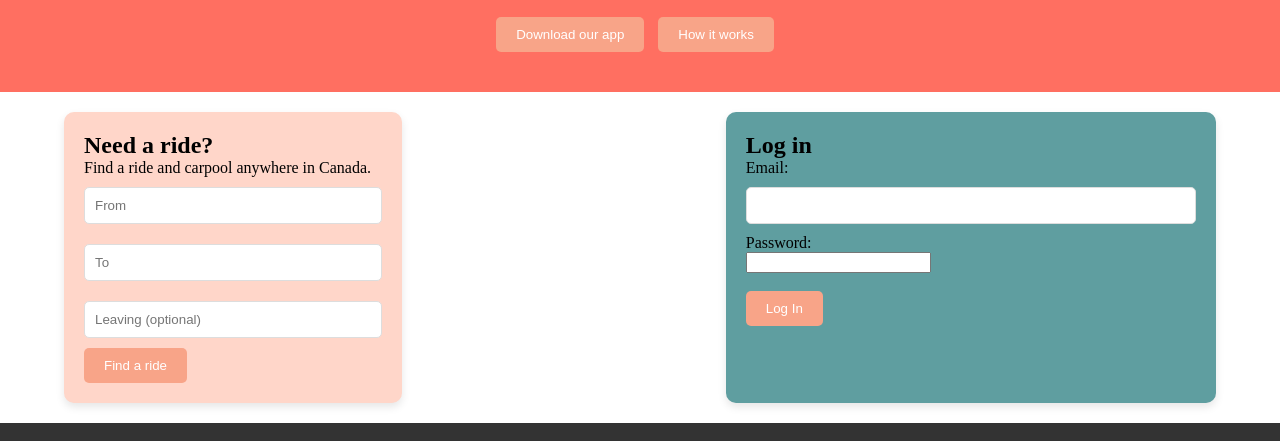
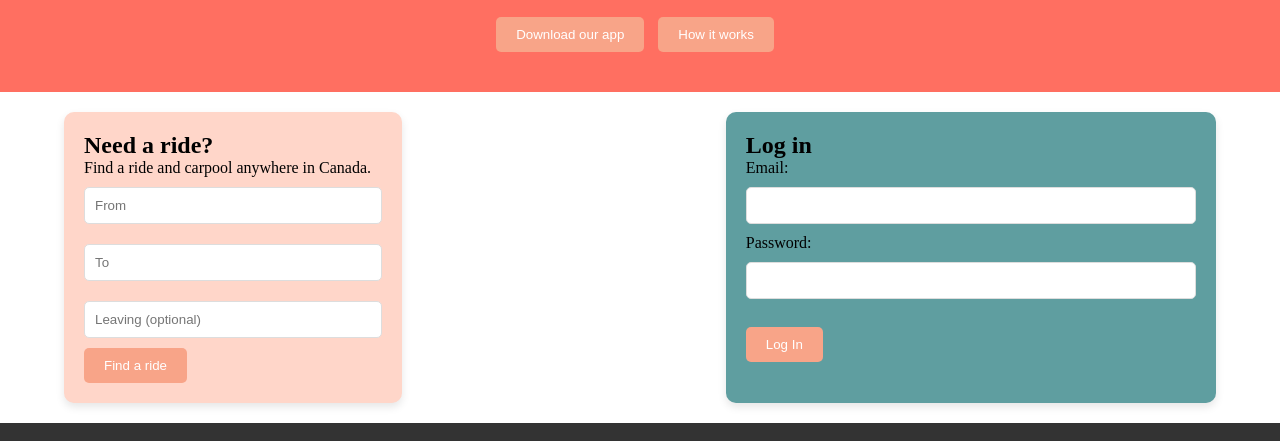
Before and after one commit to bbenjii/Polyhacks2024, a website: page webapp/public/index.html in a window 1280 px wide. Shown: the part 156-597 px from the top of the page. Drawn offline with Linux system fonts and the light colour scheme; no server answers.

Commit message:
Update css for type password

```diff
--- a/webapp/public/css/style.css
+++ b/webapp/public/css/style.css
@@ -126,6 +126,15 @@ input[type="text"] {
     box-sizing: border-box; /* Ensures padding does not affect overall width */
 }
 
+input[type="password"] {
+    width: 100%;
+    padding: 10px;
+    margin: 10px 0;
+    border-radius: 5px;
+    border: 1px solid #ddd;
+    box-sizing: border-box; /* Ensures padding does not affect overall width */
+}
+
 /*table booking fees */
 table {
     width: 100%;
```
